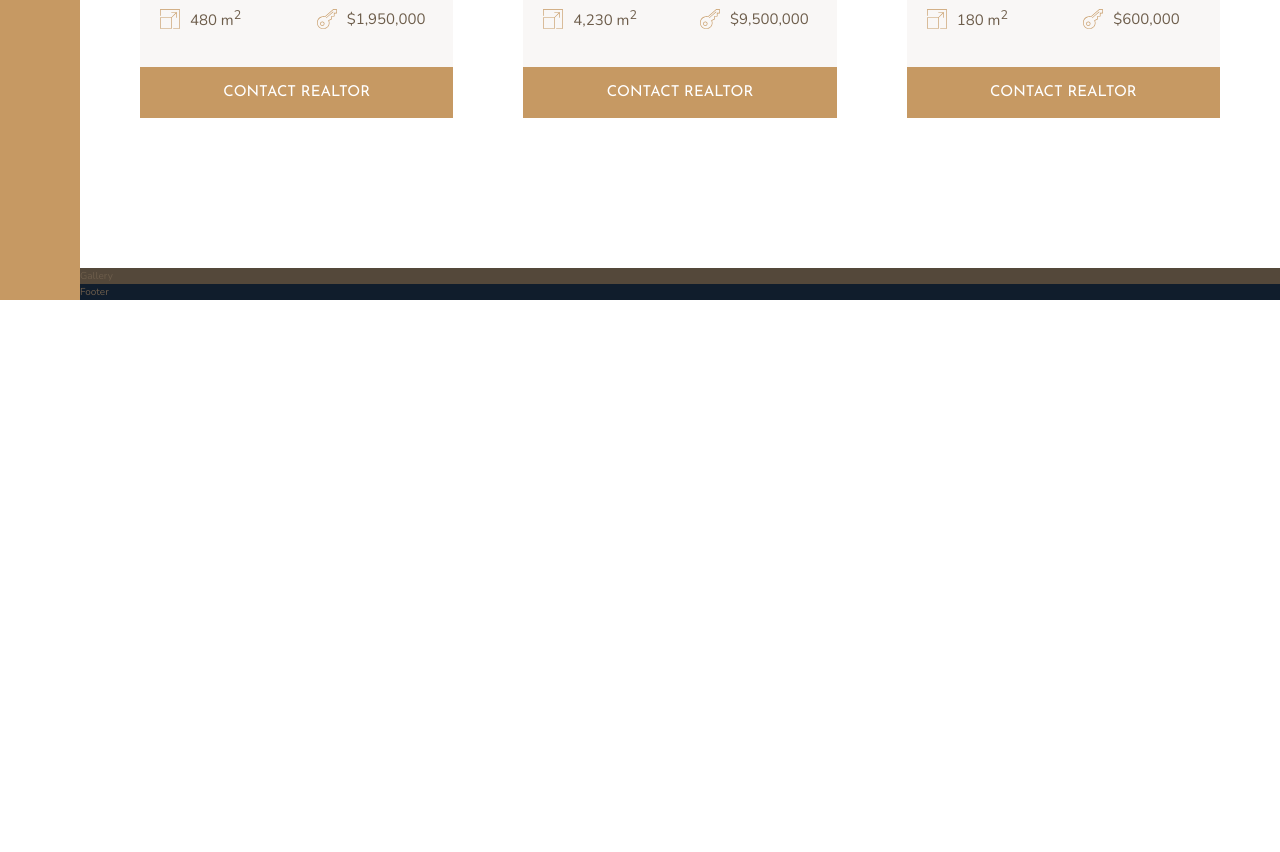
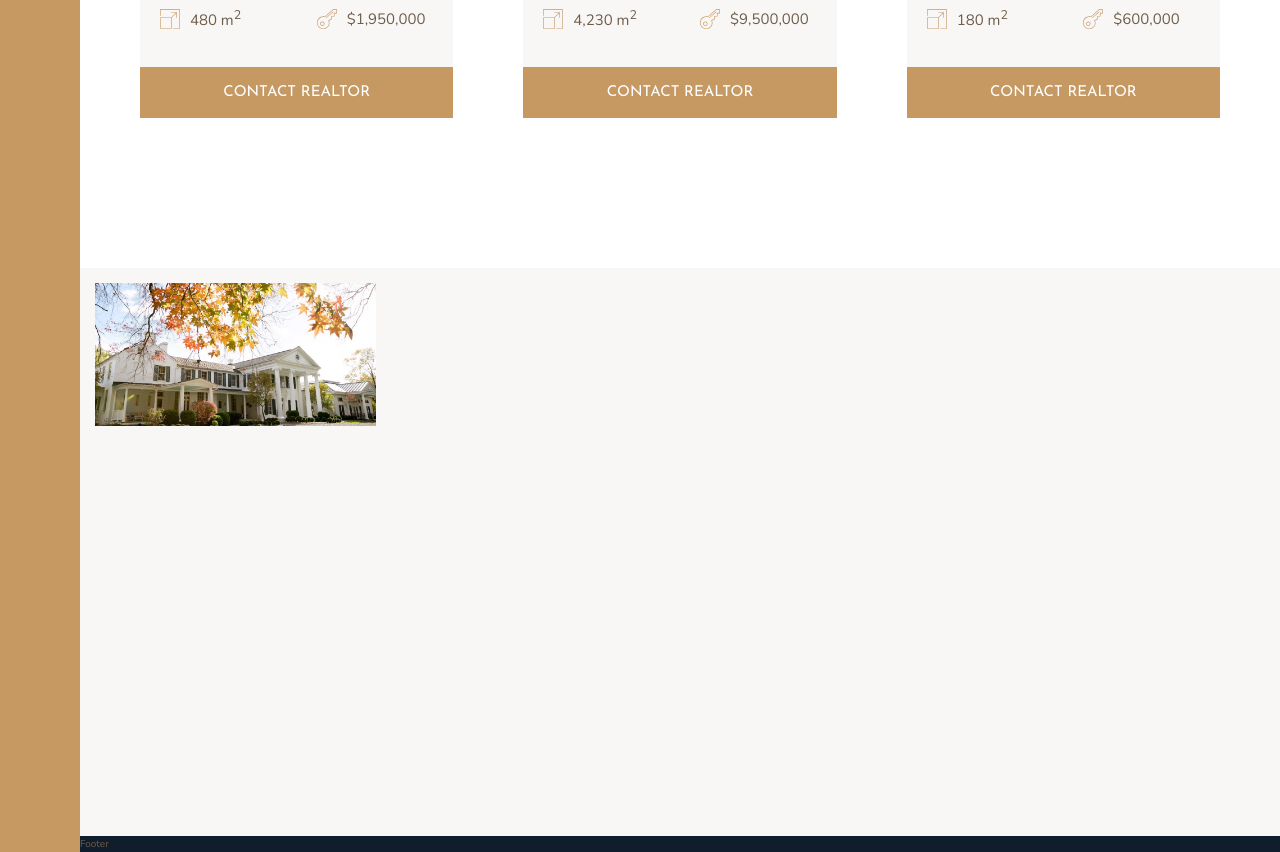
Before and after one commit to DaveCoded/Nexter, a website: page index.html in a window 1280 px wide. Shown: the part 2804-3656 px from the top of the page. Before the commit the page ends 3104 px from the top, so only its background shows below. Drawn offline with nearby package versions, Linux system fonts and the light colour scheme.

Commit message:
first grid item

```diff
--- a/index.html
+++ b/index.html
@@ -318,7 +318,9 @@
     </section>
 
     <section class="gallery">
-      Gallery
+      <figure class="gallery__item gallery__item--1">
+        <img src="img/gal-1.jpeg" alt="Gallery image 1" class="gallery__img" />
+      </figure>
     </section>
 
     <footer class="footer">
--- a/sass/_gallery.scss
+++ b/sass/_gallery.scss
@@ -1,4 +1,24 @@
 .gallery {
-  background-color: $color-grey-dark-1;
+  background-color: $color-grey-light-1;
   grid-column: full-start / full-end;
+
+  display: grid;
+  grid-template-columns: repeat(8, 1fr);
+  grid-template-rows: repeat(7, 5vw);
+  grid-gap: 1.5rem;
+  padding: 1.5rem;
+
+  &__item {
+    &--1 {
+      grid-row: 1 / span 2;
+      grid-column: 1 / span 2;
+    }
+  }
+
+  &__img {
+    width: 100%;
+    height: 100%;
+    object-fit: cover; // MUST set width AND height for this to work
+    display: block;
+  }
 }
```
Also changed, not shown: css/style.css.
